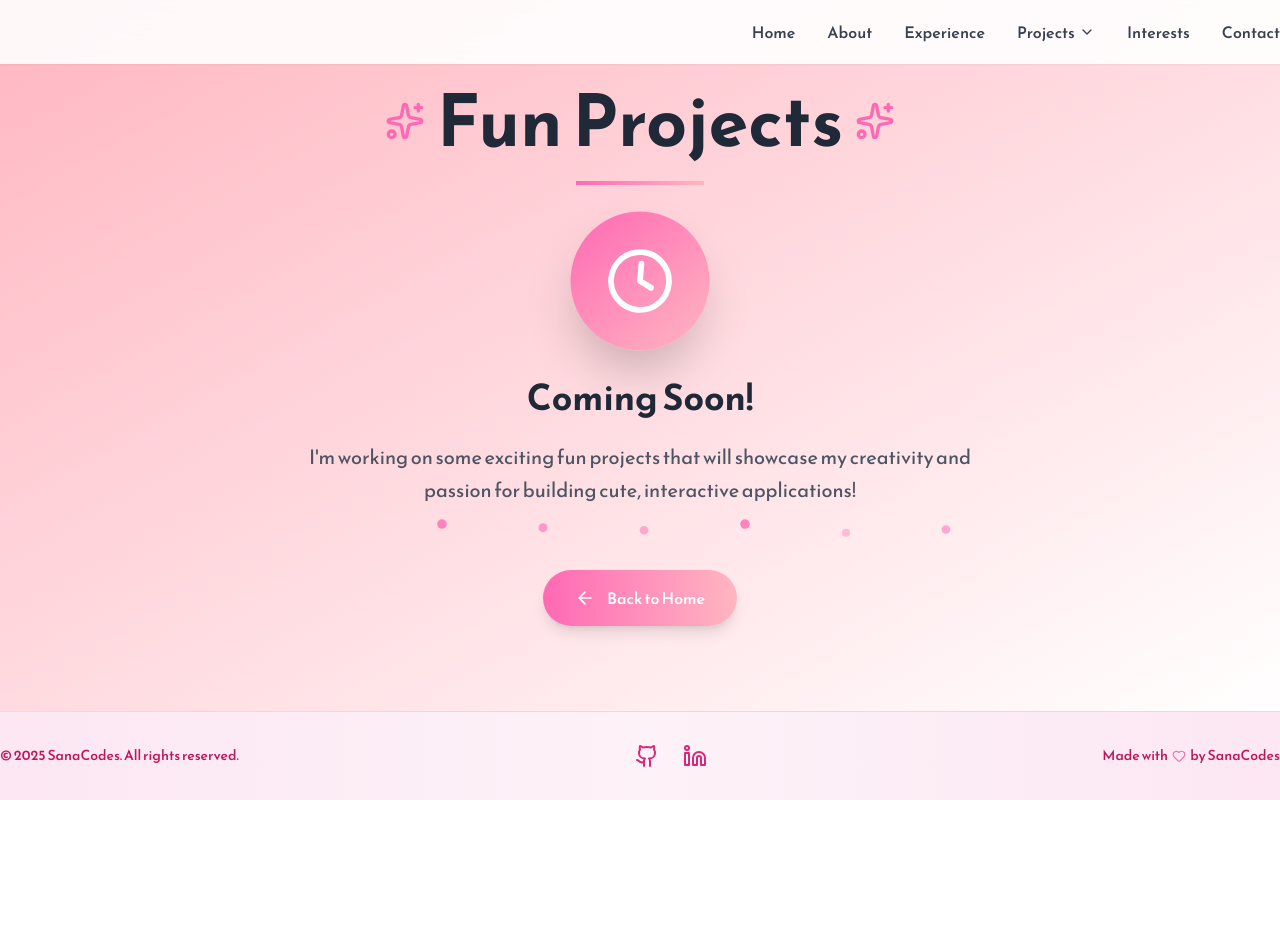
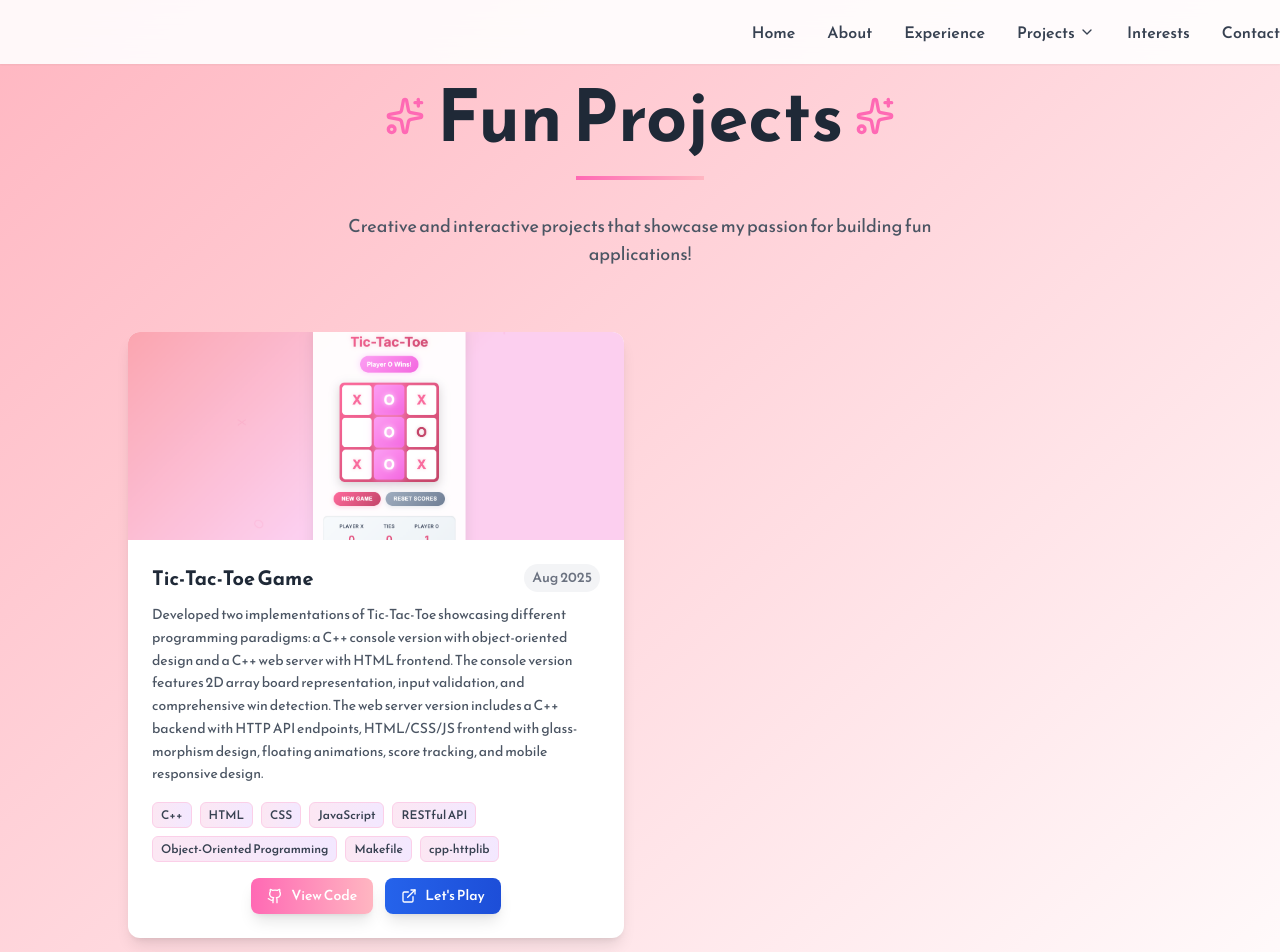
Before and after one commit to sanajamkatel/sanajamkatel.github.io, a React (Create React App) app: page /fun-projects in a window 1280 px wide. Shown: the top 952 px of the page. Before the commit the page ends 800 px from the top, so only its background shows below. Built offline with nearby package versions, Linux system fonts and the light colour scheme.

Commit message:
Fix: Add missing component changes for projects and resume updates

```diff
--- a/src/components/About.tsx
+++ b/src/components/About.tsx
@@ -103,7 +103,7 @@ const About: React.FC = () => {
                     whileHover={{ scale: 1.05 }}
                     whileTap={{ scale: 0.95 }}
                     onClick={() => {
-                      window.open('/SadhanaJamkatel_Resume.pdf', '_blank');
+                      window.open('/Jamkatel_Sana_Resume.pdf', '_blank');
                     }}
                     className="bg-hot-pink text-white px-6 py-3 rounded-lg font-medium hover:bg-hot-pink/80 transition-colors duration-300 flex items-center justify-center space-x-2 border-2 border-hot-pink hover:border-hot-pink/80"
                   >
--- a/src/components/FunProjects.tsx
+++ b/src/components/FunProjects.tsx
@@ -1,19 +1,56 @@
-import React from 'react';
+import React, { useState, useCallback, useMemo } from 'react';
 import { motion } from 'framer-motion';
-import { Sparkles, Clock, ArrowLeft } from 'lucide-react';
+import { Sparkles, ArrowLeft, Github, ExternalLink, ChevronLeft, ChevronRight } from 'lucide-react';
 import { Link } from 'react-router-dom';
 import Footer from './Footer';
 
 const FunProjects: React.FC = () => {
+  const [currentImageIndex, setCurrentImageIndex] = useState<{ [key: number]: number }>({});
+
+  const funProjects = useMemo(() => [
+    {
+      id: 1,
+      title: 'Tic-Tac-Toe Game',
+      description: 'Developed two implementations of Tic-Tac-Toe showcasing different programming paradigms: a C++ console version with object-oriented design and a C++ web server with HTML frontend. The console version features 2D array board representation, input validation, and comprehensive win detection. The web server version includes a C++ backend with HTTP API endpoints, HTML/CSS/JS frontend with glass-morphism design, floating animations, score tracking, and mobile responsive design.',
+      images: [
+        process.env.PUBLIC_URL + '/ttt/1.png'
+      ],
+      technologies: ['C++', 'HTML', 'CSS', 'JavaScript', 'RESTful API', 'Object-Oriented Programming', 'Makefile', 'cpp-httplib'],
+      github: 'https://github.com/sanajamkatel/TicTacToe-CPP',
+      demo: 'https://tictactoe-cpp.onrender.com/',
+      period: 'Aug 2025'
+    }
+  ], []);
+
+  const nextImage = useCallback((projectId: number) => {
+    const project = funProjects.find(p => p.id === projectId);
+    if (project) {
+      setCurrentImageIndex(prev => ({
+        ...prev,
+        [projectId]: ((prev[projectId] || 0) + 1) % project.images.length
+      }));
+    }
+  }, [funProjects]);
+
+  const prevImage = useCallback((projectId: number) => {
+    const project = funProjects.find(p => p.id === projectId);
+    if (project) {
+      setCurrentImageIndex(prev => ({
+        ...prev,
+        [projectId]: prev[projectId] === 0 ? project.images.length - 1 : (prev[projectId] || 0) - 1
+      }));
+    }
+  }, [funProjects]);
+
   return (
     <div className="min-h-screen flex flex-col">
-      <section className="section-padding bg-gradient-to-br from-baby-pink to-white relative flex-grow flex items-center justify-center">
+      <section className="section-padding bg-gradient-to-br from-baby-pink to-white relative flex-grow">
         <div className="container-custom">
           <motion.div
             initial={{ opacity: 0, y: 50 }}
             animate={{ opacity: 1, y: 0 }}
             transition={{ duration: 0.8 }}
-            className="text-center max-w-4xl mx-auto"
+            className="text-center mb-16"
           >
             {/* Header */}
             <motion.div
@@ -30,75 +67,148 @@ const FunProjects: React.FC = () => {
                 <Sparkles className="text-hot-pink" size={40} />
               </div>
               <div className="w-32 h-1 bg-gradient-to-r from-hot-pink to-primary mx-auto mb-8"></div>
+              <p className="text-gray-600 text-lg max-w-2xl mx-auto">
+                Creative and interactive projects that showcase my passion for building fun applications!
+              </p>
+            </motion.div>
           </motion.div>
 
-            {/* Coming Soon Content */}
+          {/* Projects Grid */}
           <motion.div
-              initial={{ opacity: 0, y: 30 }}
+            layout
+            className="grid md:grid-cols-2 gap-8 max-w-5xl mx-auto"
+          >
+            {funProjects.map((project, index) => (
+              <motion.div
+                key={project.id}
+                layout
+                initial={{ opacity: 0, y: 50 }}
                 animate={{ opacity: 1, y: 0 }}
-              transition={{ duration: 0.8, delay: 0.4 }}
-              className="space-y-8"
+                transition={{ duration: 0.6, delay: index * 0.1 }}
+                whileHover={{ y: -10 }}
+                className="bg-white rounded-xl shadow-lg overflow-hidden hover:shadow-xl transition-shadow duration-300"
               >
-              {/* Clock Icon */}
-              <motion.div
-                animate={{
-                  rotate: [0, 5, -5, 0],
-                  scale: [1, 1.1, 1]
+                {/* Project Image Carousel */}
+                <div className="relative overflow-hidden h-52">
+                  <img
+                    src={project.images[currentImageIndex[project.id] || 0]}
+                    alt={project.title}
+                    className="w-full h-full object-cover transition-transform duration-300 hover:scale-110"
+                  />
+
+                  {/* Navigation Arrows */}
+                  {project.images.length > 1 && (
+                    <>
+                      <button
+                        onClick={(e) => {
+                          e.stopPropagation();
+                          prevImage(project.id);
                         }}
-                transition={{
-                  duration: 4,
-                  repeat: Infinity,
-                  ease: "easeInOut"
+                        className="absolute left-2 top-1/2 transform -translate-y-1/2 bg-black/50 text-white p-2 rounded-full hover:bg-black/70 transition-colors duration-300"
+                      >
+                        <ChevronLeft size={16} />
+                      </button>
+                      <button
+                        onClick={(e) => {
+                          e.stopPropagation();
+                          nextImage(project.id);
                         }}
-                className="flex justify-center mb-8"
+                        className="absolute right-2 top-1/2 transform -translate-y-1/2 bg-black/50 text-white p-2 rounded-full hover:bg-black/70 transition-colors duration-300"
                       >
-                <div className="w-32 h-32 bg-gradient-to-br from-hot-pink to-primary rounded-full flex items-center justify-center shadow-2xl">
-                  <Clock className="text-white" size={64} />
-                </div>
-              </motion.div>
+                        <ChevronRight size={16} />
+                      </button>
 
-              {/* Coming Soon Text */}
-              <div className="space-y-6">
-                <h2 className="text-3xl md:text-4xl font-bold text-gray-800">
-                  Coming Soon!
-                </h2>
-                <p className="text-xl text-gray-600 max-w-2xl mx-auto leading-relaxed">
-                  I'm working on some exciting fun projects that will showcase my creativity and passion for building cute, interactive applications!
-                </p>
-
-
-
-                {/* Floating Sparkles */}
-                <div className="relative">
-                  {[...Array(6)].map((_, i) => (
-                    <motion.div
-                      key={i}
-                      className="absolute w-2 h-2 bg-hot-pink rounded-full opacity-60"
-                      style={{
-                        left: `${20 + (i * 15)}%`,
-                        top: `${10 + (i * 20)}%`,
+                      {/* Dot Indicators */}
+                      <div className="absolute bottom-2 left-1/2 transform -translate-x-1/2 flex space-x-1">
+                        {project.images.map((_, imageIndex) => (
+                          <button
+                            key={imageIndex}
+                            onClick={(e) => {
+                              e.stopPropagation();
+                              setCurrentImageIndex(prev => ({
+                                ...prev,
+                                [project.id]: imageIndex
+                              }));
                             }}
-                      animate={{
-                        y: [0, -10, 0],
-                        opacity: [0.3, 0.8, 0.3],
-                        scale: [1, 1.2, 1],
-                      }}
-                      transition={{
-                        duration: 3 + Math.random() * 2,
-                        repeat: Infinity,
-                        delay: Math.random() * 2,
-                      }}
+                            className={`w-2 h-2 rounded-full transition-colors duration-300 ${
+                              (currentImageIndex[project.id] || 0) === imageIndex
+                                ? 'bg-white'
+                                : 'bg-white/50'
+                            }`}
                           />
                         ))}
                       </div>
+                    </>
+                  )}
                 </div>
+
+                {/* Project Content */}
+                <div className="p-6">
+                  <div className="flex items-center justify-between mb-3">
+                    <h3 className="text-xl font-bold text-gray-800">
+                      {project.title}
+                    </h3>
+                    {project.period && (
+                      <span className="text-sm text-gray-500 bg-gray-100 px-2 py-1 rounded-full font-medium">
+                        {project.period}
+                      </span>
+                    )}
+                  </div>
+
+                  <p className="text-gray-600 mb-4 text-sm leading-relaxed">
+                    {project.description}
+                  </p>
+
+                  {/* Technologies */}
+                  <div className="flex flex-wrap gap-2 mb-4">
+                    {project.technologies.map((tech) => (
+                      <span
+                        key={tech}
+                        className="bg-gradient-to-r from-pink-100 to-purple-100 text-gray-700 px-2 py-1 rounded-md text-xs font-medium border border-pink-200"
+                      >
+                        {tech}
+                      </span>
+                    ))}
+                  </div>
+
+                  {/* GitHub and Demo Links */}
+                  <div className="flex justify-center gap-3">
+                    <motion.a
+                      whileHover={{ scale: 1.05, y: -2 }}
+                      whileTap={{ scale: 0.95 }}
+                      href={project.github}
+                      target="_blank"
+                      rel="noopener noreferrer"
+                      className="inline-flex items-center space-x-2 bg-gradient-to-r from-hot-pink to-primary text-white px-4 py-2 rounded-lg text-sm font-medium hover:from-hot-pink/90 hover:to-primary/90 transition-all duration-300 shadow-lg hover:shadow-xl"
+                    >
+                      <Github size={16} />
+                      <span>View Code</span>
+                    </motion.a>
+                    {project.demo && (
+                      <motion.a
+                        whileHover={{ scale: 1.05, y: -2 }}
+                        whileTap={{ scale: 0.95 }}
+                        href={project.demo}
+                        target="_blank"
+                        rel="noopener noreferrer"
+                        className="inline-flex items-center space-x-2 bg-gradient-to-r from-blue-600 to-blue-700 text-white px-4 py-2 rounded-lg text-sm font-medium hover:from-blue-500 hover:to-blue-600 transition-all duration-300 shadow-lg hover:shadow-xl"
+                      >
+                        <ExternalLink size={16} />
+                        <span>Let's Play</span>
+                      </motion.a>
+                    )}
+                  </div>
+                </div>
+              </motion.div>
+            ))}
+          </motion.div>
 
           {/* Back Button */}
           <motion.div
             initial={{ opacity: 0, y: 20 }}
             animate={{ opacity: 1, y: 0 }}
             transition={{ duration: 0.6, delay: 0.8 }}
-                className="pt-8"
+            className="pt-12 text-center"
           >
             <Link to="/">
               <motion.button
@@ -111,8 +221,6 @@ const FunProjects: React.FC = () => {
               </motion.button>
             </Link>
           </motion.div>
-            </motion.div>
-          </motion.div>
         </div>
       </section>
       <Footer />
--- a/src/components/Hero.tsx
+++ b/src/components/Hero.tsx
@@ -23,8 +23,8 @@ const Hero: React.FC = () => {
 
   const handleDownloadResume = () => {
     const link = document.createElement('a');
-    link.href = '/files/SadhanaJamkatel_Resume.pdf';
-    link.download = 'SadhanaJamkatel_Resume.pdf';
+    link.href = '/Jamkatel_Sana_Resume.pdf';
+    link.download = 'Jamkatel_Sana_Resume.pdf';
     link.target = '_blank';
     document.body.appendChild(link);
     link.click();
--- a/src/components/Projects.tsx
+++ b/src/components/Projects.tsx
@@ -1,6 +1,6 @@
 import React, { useState, useEffect, useCallback, useMemo } from 'react';
 import { motion } from 'framer-motion';
-import { Github, ChevronLeft, ChevronRight } from 'lucide-react';
+import { Github, ExternalLink, ChevronLeft, ChevronRight } from 'lucide-react';
 
 
 const Projects: React.FC = () => {
@@ -11,6 +11,22 @@ const Projects: React.FC = () => {
   const projects = useMemo(() => [
     {
       id: 1,
+      title: 'Predictive Maintenance System',
+      description: 'Developed an ML-powered predictive maintenance system achieving 96% accuracy in predicting engine failures using Random Forest trained on 876K sensor readings. Engineered 30+ temporal features from 4 raw sensors, improving baseline model accuracy from 75% to 96%. Implemented SMOTE for class imbalance and cost-sensitive learning, achieving 95% recall rate with 4% false alarm rate. Built Flask REST API with O(1) prediction complexity achieving <1ms response time and interactive Streamlit dashboard with real-time visualizations and fleet analytics.',
+      images: [
+        process.env.PUBLIC_URL + '/PredictiveMaintenanceSystem/1.png',
+        process.env.PUBLIC_URL + '/PredictiveMaintenanceSystem/2.png',
+        process.env.PUBLIC_URL + '/PredictiveMaintenanceSystem/3.png'
+      ],
+      technologies: ['Python', 'scikit-learn', 'Flask', 'Streamlit', 'Random Forest', 'SMOTE', 'Data Analytics', 'REST API', 'Kaggle Dataset'],
+      category: 'ai',
+      github: 'https://github.com/sanajamkatel/Predictive-Maintenance-System',
+      demo: 'https://sanajamkatel.github.io/Predictive-Maintenance-System/',
+      featured: true,
+      period: 'Sep 2025'
+    },
+    {
+      id: 2,
       title: 'Medical Recommendation System',
       description: 'Developed a healthcare-focused system predicting diseases based on symptoms using ML models that predicts diseases based on symptoms and suggests treatments using machine learning models such as SVC, Random Forest, and Gradient Boosting. Built and deployed RESTful APIs with Flask for backend processing and designed a responsive web interface and AI-powered symptom matching and Google Search API to fetch up-to-date treatment suggestions.',
       images: [
@@ -26,7 +42,7 @@ const Projects: React.FC = () => {
       period: 'Jan 2025 - Feb 2025'
     },
     {
-      id: 2,
+      id: 3,
       title: 'Twitter Clone',
       description: 'Developed a full-stack Twitter clone designed for good user experience that supports user authentication, tweet posting, and social interactions like following/unfollowing, using technologies such as React, Vite, Node.js, Express.js, MongoDB, and Cloudinary. Designed and implemented RESTful APIs for secure user authentication, profile management, and data storage, utilizing JWT for token-based authentication, bcrypt for password encryption, and custom middleware for efficient routing.',
       images: [
@@ -228,8 +244,8 @@ const Projects: React.FC = () => {
                   ))}
                 </div>
 
-                {/* GitHub Link */}
-                <div className="flex justify-center">
+                {/* GitHub and Demo Links */}
+                <div className="flex justify-center gap-3">
                   <motion.a
                     whileHover={{ scale: 1.05, y: -2 }}
                     whileTap={{ scale: 0.95 }}
@@ -241,6 +257,19 @@ const Projects: React.FC = () => {
                     <Github size={16} />
                     <span>View Code</span>
                   </motion.a>
+                  {project.demo && (
+                    <motion.a
+                      whileHover={{ scale: 1.05, y: -2 }}
+                      whileTap={{ scale: 0.95 }}
+                      href={project.demo}
+                      target="_blank"
+                      rel="noopener noreferrer"
+                      className="inline-flex items-center space-x-2 bg-gradient-to-r from-blue-600 to-blue-700 text-white px-4 py-2 rounded-lg text-sm font-medium hover:from-blue-500 hover:to-blue-600 transition-all duration-300 shadow-lg hover:shadow-xl"
+                    >
+                      <ExternalLink size={16} />
+                      <span>Live Demo</span>
+                    </motion.a>
+                  )}
                 </div>
               </div>
             </motion.div>
```
Lines whose indentation alone changed are shown as unchanged.
